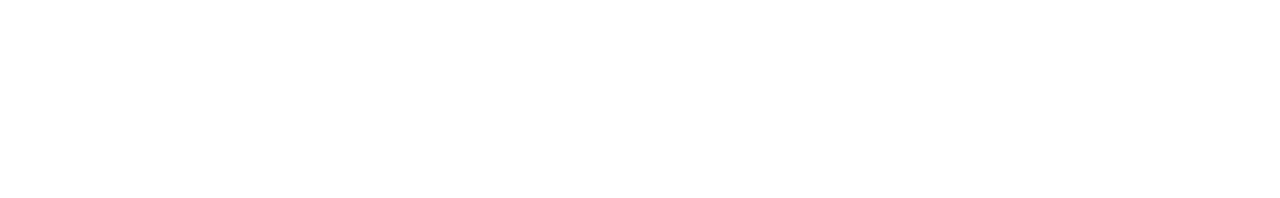
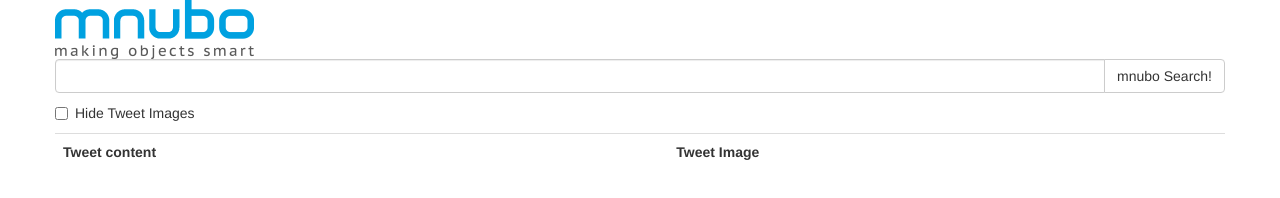
Before and after one commit to alireza-saberi/twitter, a website: page app/index.html in a window 1280 px wide. Drawn offline with nearby package versions, Linux system fonts and the light colour scheme.

Commit message:
page initial style

```diff
--- a/app/index.html
+++ b/app/index.html
@@ -1,8 +1,44 @@
 <!DOCTYPE html>
-<html lang="en">
+<html lang="en" data-ng-app>
     <head>
         <meta charset="utf-8">
+        <title>Twitter App</title>
+        <link rel="icon" href="img/stat.png" type="image" sizes="16x16">
+        <meta name="description" content="investigation on tweets of internet of things">
+        <meta name="keywords" content="twitter, internet of things, iot">
+        <meta name="viewport" content="width=device-width, initial-scale=1">
+        <link rel="stylesheet" href="css/vendor/bootstrap.min.css">
     </head>
     <body>
+        <div class="container">
+            <div class="row">
+                <form>
+                    <img src="img/logo.png" alt="mnubo logo" title="mnubo logo"><br>
+                    <div class="input-group">
+                        <input id="searchbox" type="text" place-holder="iot" data-ng-model="search" class="form-control">
+                        <span class="input-group-btn">
+                            <button class="btn btn-default" type="button">mnubo Search!</button>
+                        </span>
+                    </div>
+                    {{ search }}
+                    <div class="checkbox">
+                        <label>
+                            <input type="checkbox" data-ng-model="isHidden">
+                            Hide Tweet Images
+                        </label>
+                    </div>
+                </form>
+                <table class="table table-stripped" data-ng-hide="hideTable">
+                     <tr>
+                         <th>Tweet content</th>
+                         <th ng-hide="isHidden">Tweet Image</th>
+                     </tr>
+
+                </table>
+             </div>
+        </div>
+        <script src="https://ajax.googleapis.com/ajax/libs/jquery/1.11.2/jquery.min.js"></script>
+        <script src="js/vendor/bootstrap.min.js"></script>
+        <script src="js/vendor/angular.min.js"></script>
     </body>
 </html>
```
Also changed, not shown: app/img/logo.png (added), app/img/stat.png (added).
